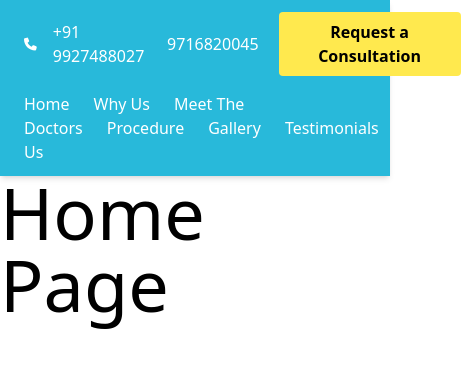
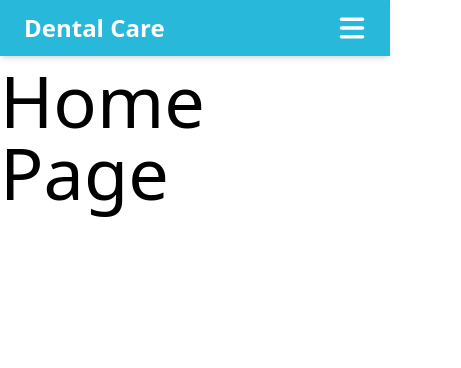
Before and after one commit to saurabhbahadur/dental_frontend, a React (Vite) app: page / in a window 390 px wide. Shown: the top 368 px of the page, 461 px wide, since content can reach past the window. Built offline with nearby package versions, Linux system fonts and the light colour scheme.

Commit message:
navbar responsive successfully

```diff
--- a/src/components/Navbar.jsx
+++ b/src/components/Navbar.jsx
@@ -1,51 +1,47 @@
 import React, { useState } from "react";
 import { FaTimes } from "react-icons/fa";
-import { FaBars, FaPhone } from "react-icons/fa6";
+import { FaBars } from "react-icons/fa6";
 import { Link } from "react-router-dom";
 
 const Navbar = () => {
   const [isOpen, setIsOpen] = useState(false);
 
   return (
-    <>
-      {/* Maine container */}
-      <nav className="bg-primary_bg text-primary_text px-6 md:px-16 lg:px-24 top-0 w-full z-50 shadow-md">
-        {/* sub main container  */}
-        <div className="container py-3 flex justify-between items-center">
-          {/* Logo container */}
-          <div>
-            <img src="http://www.idccindia.com/images/logo.png" alt="" />
-          </div>
-          {/* Details and nav bar container */}
-          <div className=" justify-between items-center">
-            {/* Details and button  */}
-            <div className="flex  items-center justify-end space-x-5 mb-4">
-              {/* details number  */}
-              <div className="flex space-x-4 items-center ">
-                <FaPhone />
-                <a href="tel:9927488027">+91 9927488027</a>{" "}
-                <a href="tel:9716820045"> 9716820045 </a>
-              </div>
-              {/* button  */}
-              <div className="items-center px-2 py-2 text-secondary_text font-bold bg-golden_bg rounded">
-                <button>Request a Consultation</button>
-              </div>
-            </div>
+    <nav className="bg-primary_bg text-primary_text px-6 md:px-16 lg:px-24 fixed top-0 w-full z-50 shadow-md">
+      <div className="container py-3 flex justify-between items-center">
+        {/* Logo */}
+        <div className="text-2xl font-bold">Dental Care</div>
 
-            {/* Navbar */}
-            <div className=" md:flex space-x-6">
-              <Link to="/">Home</Link>
-              <Link to="/why-us">Why Us</Link>
-              <Link to="/meet-the-doctors">Meet The Doctors</Link>
-              <Link to="/procedure">Procedure</Link>
-              <Link to="/gallery">Gallery</Link>
-              <Link to="/testimonials">Testimonials</Link>
-              <Link to="/contact-us">Contact Us</Link>
-            </div>
-          </div>
+        {/* Desktop Navigation */}
+        <div className="hidden md:flex space-x-6">
+          <Link to="/" className="hover:text-hover_color">Home</Link>
+          <Link to="/why-us" className="hover:text-hover_color">Why Us</Link>
+          <Link to="/meet-the-doctors" className="hover:text-hover_color">Meet The Doctors</Link>
+          <Link to="/procedure" className="hover:text-hover_color">Procedure</Link>
+          <Link to="/gallery" className="hover:text-hover_color">Gallery</Link>
+          <Link to="/testimonials" className="hover:text-hover_color">Testimonials</Link>
+          <Link to="/contact-us" className="hover:text-hover_color">Contact Us</Link>
         </div>
-      </nav>
-    </>
+
+        {/* Mobile Menu Button */}
+        <button className="md:hidden" onClick={() => setIsOpen(!isOpen)}>
+          {isOpen ? <FaTimes size={28} /> : <FaBars size={28} />}
+        </button>
+      </div>
+
+      {/* Mobile Menu */}
+      {isOpen && (
+        <div className="md:hidden bg-primary_bg py-4 absolute top-full  left-0 w-full shadow-lg">
+          <Link to="/" className="block py-2 px-6 hover:text-hover_color" onClick={() => setIsOpen(false)}>Home</Link>
+          <Link to="/why-us" className="block py-2 px-6 hover:text-hover_color" onClick={() => setIsOpen(false)}>Why Us</Link>
+          <Link to="/meet-the-doctors" className="block py-2 px-6 hover:text-hover_color" onClick={() => setIsOpen(false)}>Meet The Doctors</Link>
+          <Link to="/procedure" className="block py-2 px-6 hover:text-hover_color" onClick={() => setIsOpen(false)}>Procedure</Link>
+          <Link to="/gallery" className="block py-2 px-6 hover:text-hover_color" onClick={() => setIsOpen(false)}>Gallery</Link>
+          <Link to="/testimonials" className="block py-2 px-6 hover:text-hover_color" onClick={() => setIsOpen(false)}>Testimonials</Link>
+          <Link to="/contact-us" className="block py-2 px-6 hover:text-hover_color" onClick={() => setIsOpen(false)}>Contact Us</Link>
+        </div>
+      )}
+    </nav>
   );
 };
 
--- a/src/pages/Home.jsx
+++ b/src/pages/Home.jsx
@@ -3,7 +3,7 @@ import React from 'react'
 const Home = () => {
     return (
         <div>
-            <h1 className='flex items-center justify-center text-7xl'>Home Page</h1>
+            <h1 className='flex items-center justify-center text-7xl pt-16 md:pt-20 '>Home Page</h1>
         </div>
     )
 }
--- a/tailwind.config.js
+++ b/tailwind.config.js
@@ -12,7 +12,7 @@ export default {
         golden_bg:"#ffe94e",
         primary_text: "#ffffff",
         secondary_text: "#000000",
-        hover_color: "#9ca3af",
+        hover_color: "#000000",
         icon : "#ff0000",
         accent_grad: {
           light: "#374151",
```
Also changed, not shown: public/dental_logo.png (added).
